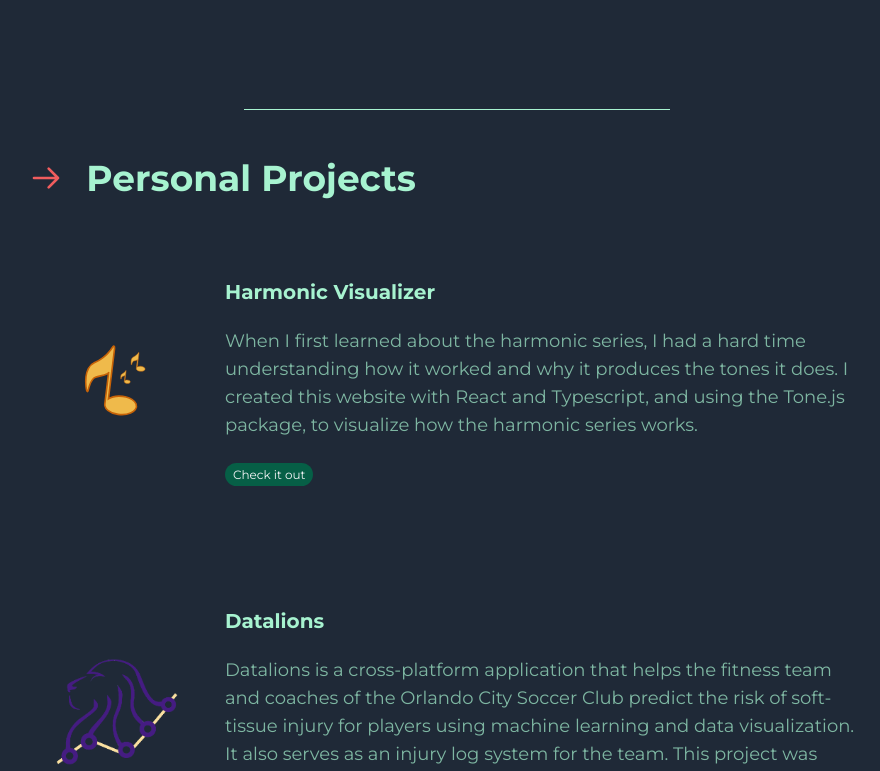
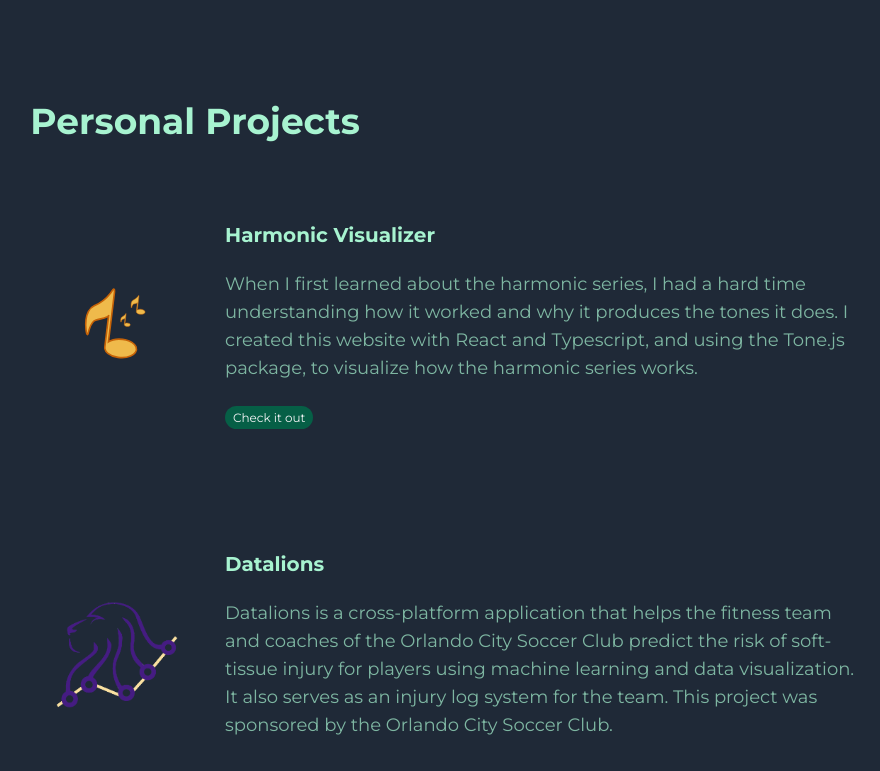
Before and after one commit to DavidIsrawi/Portfolio, a React (Create React App) app: page / in a window 1280 px wide. Shown: the part 1749-2520 px from the top of the page, without its empty margins (183-1063 px from the left). Built offline with nearby package versions, Linux system fonts and the light colour scheme.

Commit message:
simplify content section title

```diff
--- a/src/Content.tsx
+++ b/src/Content.tsx
@@ -1,6 +1,5 @@
 import React from "react"
 import { Card } from "./Card"
-import { RightArrowIcon } from "./Icons"
 import { ContentItem, ContentType } from "./utils/DataModel"
 import { userContent } from "./utils/UserContent"
 
@@ -27,7 +26,6 @@ interface ContentSectionTitleProps {
 const ContentSectionTitle = (props: ContentSectionTitleProps) => {
     return (
         <h2 className="text-4xl mx-auto w-2/3 flex items-center gap-6">
-            <RightArrowIcon/>
             <strong className="mx-auto md:mx-0" tabIndex={0}>{props.title}</strong>
         </h2>
     )
@@ -36,14 +34,13 @@ const ContentSectionTitle = (props: ContentSectionTitleProps) => {
 const ContentSection = (props: ContentSectionProps) => {
     return (
         // TODO: Whenever we update to Tailwing v3, update this section to have a scroll margin top
-        <section id={props.section.type}>
+        <section id={props.section.type} className="my-10">
             <ContentSectionTitle title={props.section.type}/>
             {
                 props.section.content.map((item: ContentItem) => {
                     return <Card img={item.img} description={item.description} links={item.links}/>
                 })
             }
-            <hr className="w-1/3 mx-auto m-12 border-1 border-secondary"/>
         </section>
         )
 }
```
